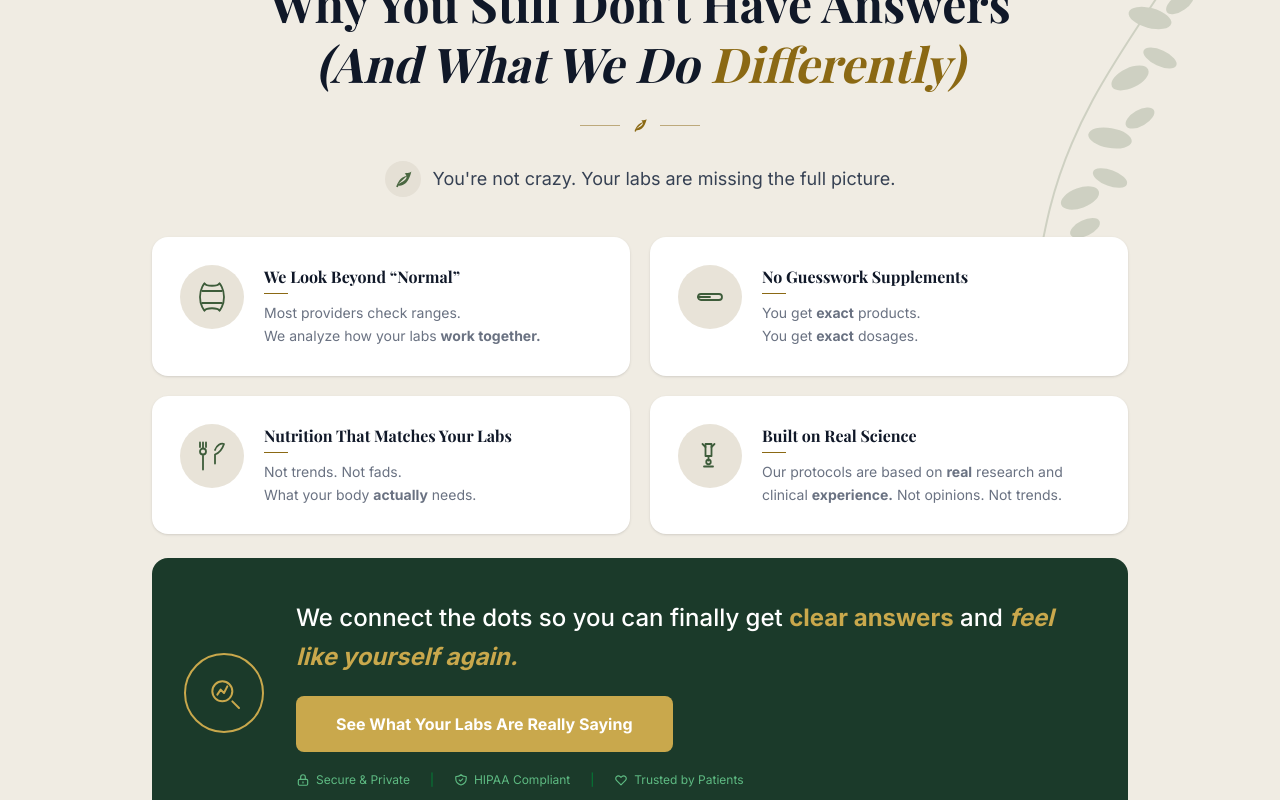
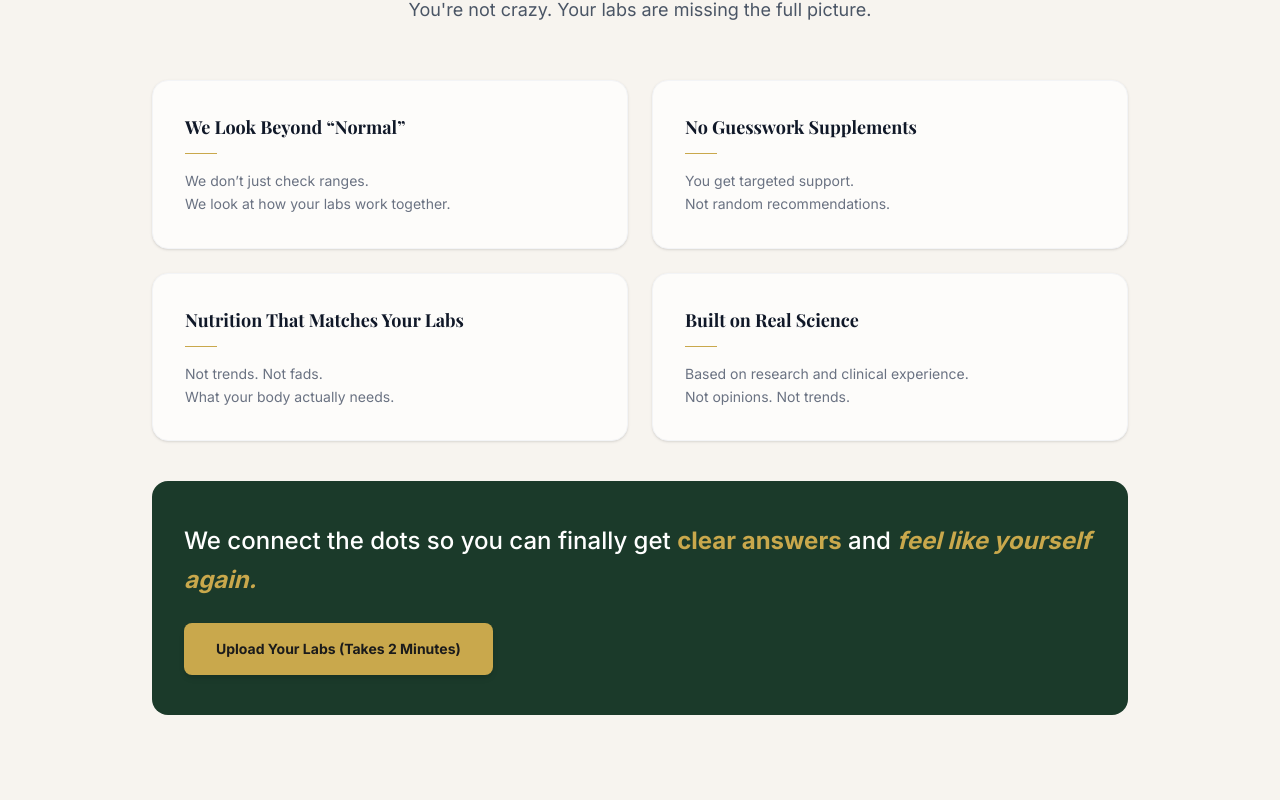
Before and after one commit to Sherryfarmshop/rooted-clarity-website, a Next.js app: page / in a window 1280 px wide. Shown: the part 3160-3960 px from the top of the page. Built offline with nearby package versions, Linux system fonts and the light colour scheme; a web font is replaced by a local one.

Commit message:
whatmakesusdifferent-clean-redesign

```diff
--- a/src/components/WhatMakesUsDifferent.tsx
+++ b/src/components/WhatMakesUsDifferent.tsx
@@ -1,175 +1,63 @@
 export default function WhatMakesUsDifferent() {
+  const cards = [
+    {
+      title: "We Look Beyond \u201cNormal\u201d",
+      lines: ["We don\u2019t just check ranges.", "We look at how your labs work together."],
+    },
+    {
+      title: "No Guesswork Supplements",
+      lines: ["You get targeted support.", "Not random recommendations."],
+    },
+    {
+      title: "Nutrition That Matches Your Labs",
+      lines: ["Not trends. Not fads.", "What your body actually needs."],
+    },
+    {
+      title: "Built on Real Science",
+      lines: ["Based on research and clinical experience.", "Not opinions. Not trends."],
+    },
+  ];
+
   return (
-    <section id="different" className="relative bg-[#f0ece3] overflow-hidden">
-
-      {/* Olive branch SVG — top right corner, desktop only */}
-      <div className="hidden md:block absolute top-0 right-0 w-80 h-[500px] pointer-events-none select-none opacity-20">
-        <svg viewBox="0 0 300 500" fill="none" className="w-full h-full">
-          <path d="M280 0 C260 80 220 140 180 200 C140 260 100 320 80 400 C70 440 65 480 60 500" stroke="#4a6741" strokeWidth="2" fill="none"/>
-          <ellipse cx="240" cy="60" rx="20" ry="10" fill="#4a6741" transform="rotate(-30 240 60)"/>
-          <ellipse cx="260" cy="40" rx="18" ry="9" fill="#4a6741" transform="rotate(-50 260 40)"/>
-          <ellipse cx="220" cy="100" rx="22" ry="10" fill="#4a6741" transform="rotate(20 220 100)"/>
-          <ellipse cx="250" cy="90" rx="18" ry="8" fill="#4a6741" transform="rotate(-40 250 90)"/>
-          <ellipse cx="200" cy="150" rx="20" ry="10" fill="#4a6741" transform="rotate(-20 200 150)"/>
-          <ellipse cx="230" cy="140" rx="18" ry="9" fill="#4a6741" transform="rotate(30 230 140)"/>
-          <ellipse cx="180" cy="210" rx="22" ry="10" fill="#4a6741" transform="rotate(15 180 210)"/>
-          <ellipse cx="210" cy="195" rx="16" ry="8" fill="#4a6741" transform="rotate(-35 210 195)"/>
-          <ellipse cx="160" cy="270" rx="20" ry="10" fill="#4a6741" transform="rotate(-25 160 270)"/>
-          <ellipse cx="190" cy="250" rx="18" ry="8" fill="#4a6741" transform="rotate(25 190 250)"/>
-          <ellipse cx="140" cy="330" rx="22" ry="10" fill="#4a6741" transform="rotate(10 140 330)"/>
-          <ellipse cx="170" cy="310" rx="16" ry="8" fill="#4a6741" transform="rotate(-30 170 310)"/>
-          <ellipse cx="110" cy="390" rx="20" ry="10" fill="#4a6741" transform="rotate(-20 110 390)"/>
-          <ellipse cx="140" cy="370" rx="18" ry="8" fill="#4a6741" transform="rotate(20 140 370)"/>
-          <ellipse cx="90" cy="440" rx="18" ry="9" fill="#4a6741" transform="rotate(15 90 440)"/>
-          <ellipse cx="115" cy="420" rx="16" ry="8" fill="#4a6741" transform="rotate(-25 115 420)"/>
-        </svg>
-      </div>
-
-      <div className="relative max-w-5xl mx-auto px-6 py-20 sm:py-28">
-
-        {/* Label */}
-        <p className="text-center text-[#8B6914] text-sm font-semibold uppercase tracking-widest mb-2">Why Rooted Clarity</p>
-        <div className="w-8 h-px bg-[#8B6914] mx-auto mb-6" />
+    <section id="different" className="bg-[#f7f4ef]">
+      <div className="max-w-5xl mx-auto px-6 py-20 sm:py-28">
 
         {/* Headline */}
-        <h2 className="text-center text-3xl sm:text-4xl md:text-5xl font-bold text-gray-900 leading-tight mb-6">
-          Why You Still Don&apos;t Have Answers<br />
-          <span className="italic">(And What We Do <span className="text-[#8B6914]">Differently)</span></span>
+        <h2 className="text-center font-serif text-3xl sm:text-4xl md:text-5xl font-bold text-gray-900 leading-tight mb-4">
+          Why You Still Don&apos;t Have Answers
         </h2>
 
-        {/* Leaf divider */}
-        <div className="flex items-center justify-center gap-3 mb-7">
-          <div className="w-10 h-px bg-[#8B6914]/50" />
-          <svg className="w-4 h-4 text-[#8B6914]" viewBox="0 0 24 24" fill="currentColor">
-            <path d="M17 8C8 10 5.9 16.17 3.82 21.34L5.71 22l1-2.3A4.49 4.49 0 008 20C19 20 22 3 22 3c-1 2-8 2-8 2C22 14 6 16 4 20" />
-          </svg>
-          <div className="w-10 h-px bg-[#8B6914]/50" />
-        </div>
-
-        {/* Intro line */}
-        <div className="flex items-center justify-center gap-3 mb-10">
-          <div className="w-9 h-9 rounded-full bg-[#e5e0d5] flex items-center justify-center flex-shrink-0">
-            <svg className="w-5 h-5 text-[#4a6741]" viewBox="0 0 24 24" fill="currentColor">
-              <path d="M17 8C8 10 5.9 16.17 3.82 21.34L5.71 22l1-2.3A4.49 4.49 0 008 20C19 20 22 3 22 3c-1 2-8 2-8 2C22 14 6 16 4 20" />
-            </svg>
-          </div>
-          <p className="text-gray-700 text-base sm:text-lg">You&apos;re not crazy. Your labs are missing the full picture.</p>
-        </div>
+        {/* Subline */}
+        <p className="text-center text-gray-600 text-base sm:text-lg mb-14">
+          You&apos;re not crazy. Your labs are missing the full picture.
+        </p>
 
         {/* 4 Cards */}
-        <div className="grid sm:grid-cols-2 gap-5 mb-6">
-
-          {/* Card 1 — DNA */}
-          <div className="bg-white rounded-2xl p-7 flex gap-5 items-start shadow-sm">
-            <div className="w-16 h-16 rounded-full bg-[#e8e3d8] flex items-center justify-center flex-shrink-0">
-              <svg className="w-9 h-9 text-[#3d5c3a]" fill="none" viewBox="0 0 24 24" stroke="currentColor" strokeWidth={1.2}>
-                <path strokeLinecap="round" strokeLinejoin="round" d="M7 3s1 1.5 5 1.5S17 3 17 3" />
-                <path strokeLinecap="round" strokeLinejoin="round" d="M7 21s1-1.5 5-1.5 5 1.5 5 1.5" />
-                <path strokeLinecap="round" strokeLinejoin="round" d="M7 3c0 0-3 3-3 9s3 9 3 9" />
-                <path strokeLinecap="round" strokeLinejoin="round" d="M17 3c0 0 3 3 3 9s-3 9-3 9" />
-                <path strokeLinecap="round" strokeLinejoin="round" d="M5.5 8h13M5.5 16h13" />
-              </svg>
+        <div className="grid sm:grid-cols-2 gap-6 mb-10">
+          {cards.map((card) => (
+            <div key={card.title} className="bg-[#fdfcfa] rounded-2xl p-8 shadow-sm border border-gray-100">
+              <h3 className="font-bold text-gray-900 text-lg mb-3">{card.title}</h3>
+              <div className="w-8 h-px bg-[#C9A84C] mb-4" />
+              {card.lines.map((line, i) => (
+                <p key={i} className="text-gray-500 text-sm leading-relaxed">{line}</p>
+              ))}
             </div>
-            <div>
-              <h3 className="font-bold text-gray-900 text-base mb-1">We Look Beyond &ldquo;Normal&rdquo;</h3>
-              <div className="w-6 h-px bg-[#8B6914] mb-2" />
-              <p className="text-gray-500 text-sm leading-relaxed">Most providers check ranges.<br />We analyze how your labs <strong>work together.</strong></p>
-            </div>
-          </div>
-
-          {/* Card 2 — Capsule */}
-          <div className="bg-white rounded-2xl p-7 flex gap-5 items-start shadow-sm">
-            <div className="w-16 h-16 rounded-full bg-[#e8e3d8] flex items-center justify-center flex-shrink-0">
-              <svg className="w-9 h-9 text-[#3d5c3a]" fill="none" viewBox="0 0 24 24" stroke="currentColor" strokeWidth={1.2}>
-                <rect x="4" y="10" width="16" height="4" rx="2" />
-                <path strokeLinecap="round" strokeLinejoin="round" d="M4 12h8" />
-              </svg>
-            </div>
-            <div>
-              <h3 className="font-bold text-gray-900 text-base mb-1">No Guesswork Supplements</h3>
-              <div className="w-6 h-px bg-[#8B6914] mb-2" />
-              <p className="text-gray-500 text-sm leading-relaxed">You get <strong>exact</strong> products.<br />You get <strong>exact</strong> dosages.</p>
-            </div>
-          </div>
-
-          {/* Card 3 — Fork + Leaf */}
-          <div className="bg-white rounded-2xl p-7 flex gap-5 items-start shadow-sm">
-            <div className="w-16 h-16 rounded-full bg-[#e8e3d8] flex items-center justify-center flex-shrink-0">
-              <svg className="w-9 h-9 text-[#3d5c3a]" fill="none" viewBox="0 0 24 24" stroke="currentColor" strokeWidth={1.2}>
-                <path strokeLinecap="round" strokeLinejoin="round" d="M6 3v4m0 0a2 2 0 000 4m0-4a2 2 0 010 4m0 0v10" />
-                <path strokeLinecap="round" strokeLinejoin="round" d="M4 3v3M8 3v3" />
-                <path strokeLinecap="round" strokeLinejoin="round" d="M14 8c1-3 4-5 6-4-1 3-3 6-6 7v6" />
-              </svg>
-            </div>
-            <div>
-              <h3 className="font-bold text-gray-900 text-base mb-1">Nutrition That Matches Your Labs</h3>
-              <div className="w-6 h-px bg-[#8B6914] mb-2" />
-              <p className="text-gray-500 text-sm leading-relaxed">Not trends. Not fads.<br />What your body <strong>actually</strong> needs.</p>
-            </div>
-          </div>
-
-          {/* Card 4 — Microscope */}
-          <div className="bg-white rounded-2xl p-7 flex gap-5 items-start shadow-sm">
-            <div className="w-16 h-16 rounded-full bg-[#e8e3d8] flex items-center justify-center flex-shrink-0">
-              <svg className="w-9 h-9 text-[#3d5c3a]" fill="none" viewBox="0 0 24 24" stroke="currentColor" strokeWidth={1.2}>
-                <path strokeLinecap="round" strokeLinejoin="round" d="M9 4h4v8H9z" />
-                <path strokeLinecap="round" strokeLinejoin="round" d="M11 12v3" />
-                <path strokeLinecap="round" strokeLinejoin="round" d="M8 19h6" />
-                <circle cx="11" cy="16" r="1.5" />
-                <path strokeLinecap="round" strokeLinejoin="round" d="M7 4l2 2M15 4l-2 2" />
-              </svg>
-            </div>
-            <div>
-              <h3 className="font-bold text-gray-900 text-base mb-1">Built on Real Science</h3>
-              <div className="w-6 h-px bg-[#8B6914] mb-2" />
-              <p className="text-gray-500 text-sm leading-relaxed">Our protocols are based on <strong>real</strong> research and clinical <strong>experience.</strong> Not opinions. Not trends.</p>
-            </div>
-          </div>
-
+          ))}
         </div>
 
         {/* Dark CTA banner */}
-        <div className="bg-[#1B3A2A] rounded-2xl px-8 py-10">
-          <div className="flex flex-col sm:flex-row items-center gap-8">
-            {/* Circle chart icon */}
-            <div className="flex-shrink-0 w-20 h-20 rounded-full border-2 border-[#C9A84C] flex items-center justify-center">
-              <svg className="w-10 h-10 text-[#C9A84C]" fill="none" viewBox="0 0 24 24" stroke="currentColor" strokeWidth={1.2}>
-                <circle cx="11" cy="11" r="6" />
-                <path strokeLinecap="round" strokeLinejoin="round" d="M8 13l2-3 2 2 2-4" />
-                <path strokeLinecap="round" strokeLinejoin="round" d="M21 21l-4-4" />
-              </svg>
-            </div>
-            {/* Text + button */}
-            <div className="flex-1 text-center sm:text-left">
-              <p className="text-white text-xl sm:text-2xl font-medium leading-relaxed mb-5">
+        <div className="bg-[#1B3A2A] rounded-2xl px-8 py-10 text-center sm:text-left">
+          <p className="text-white text-xl sm:text-2xl font-medium leading-relaxed mb-6">
             We connect the dots so you can finally get{" "}
             <span className="text-[#C9A84C] font-bold">clear answers</span> and{" "}
             <span className="text-[#C9A84C] font-bold italic">feel like yourself again.</span>
           </p>
           <a
             href="#signup"
-                className="inline-block w-full sm:w-auto text-center bg-[#C9A84C] text-white font-bold px-10 py-4 rounded-lg hover:bg-[#b8944c] transition-colors text-base mb-5"
+            className="inline-block bg-[#C9A84C] text-[#1B1B1B] font-bold px-8 py-4 rounded-lg hover:bg-[#b8944c] transition-colors text-sm shadow-md"
           >
-                See What Your Labs Are Really Saying
+            Upload Your Labs (Takes 2 Minutes)
           </a>
-              <div className="flex items-center justify-center sm:justify-start gap-5 text-green-300/70 text-xs flex-wrap">
-                <span className="flex items-center gap-1.5">
-                  <svg className="w-3.5 h-3.5" fill="none" viewBox="0 0 24 24" stroke="currentColor" strokeWidth={2}><path strokeLinecap="round" strokeLinejoin="round" d="M12 15v2m-6 4h12a2 2 0 002-2v-6a2 2 0 00-2-2H6a2 2 0 00-2 2v6a2 2 0 002 2zm10-10V7a4 4 0 00-8 0v4h8z" /></svg>
-                  Secure & Private
-                </span>
-                <span className="text-green-700">|</span>
-                <span className="flex items-center gap-1.5">
-                  <svg className="w-3.5 h-3.5" fill="none" viewBox="0 0 24 24" stroke="currentColor" strokeWidth={2}><path strokeLinecap="round" strokeLinejoin="round" d="M9 12l2 2 4-4m5.618-4.016A11.955 11.955 0 0112 2.944a11.955 11.955 0 01-8.618 3.04A12.02 12.02 0 003 9c0 5.591 3.824 10.29 9 11.622 5.176-1.332 9-6.03 9-11.622 0-1.042-.133-2.052-.382-3.016z" /></svg>
-                  HIPAA Compliant
-                </span>
-                <span className="text-green-700">|</span>
-                <span className="flex items-center gap-1.5">
-                  <svg className="w-3.5 h-3.5" fill="none" viewBox="0 0 24 24" stroke="currentColor" strokeWidth={2}><path strokeLinecap="round" strokeLinejoin="round" d="M4.318 6.318a4.5 4.5 0 000 6.364L12 20.364l7.682-7.682a4.5 4.5 0 00-6.364-6.364L12 7.636l-1.318-1.318a4.5 4.5 0 00-6.364 0z" /></svg>
-                  Trusted by Patients
-                </span>
-              </div>
-            </div>
-          </div>
         </div>
 
       </div>
```
Lines whose indentation alone changed are shown as unchanged.
